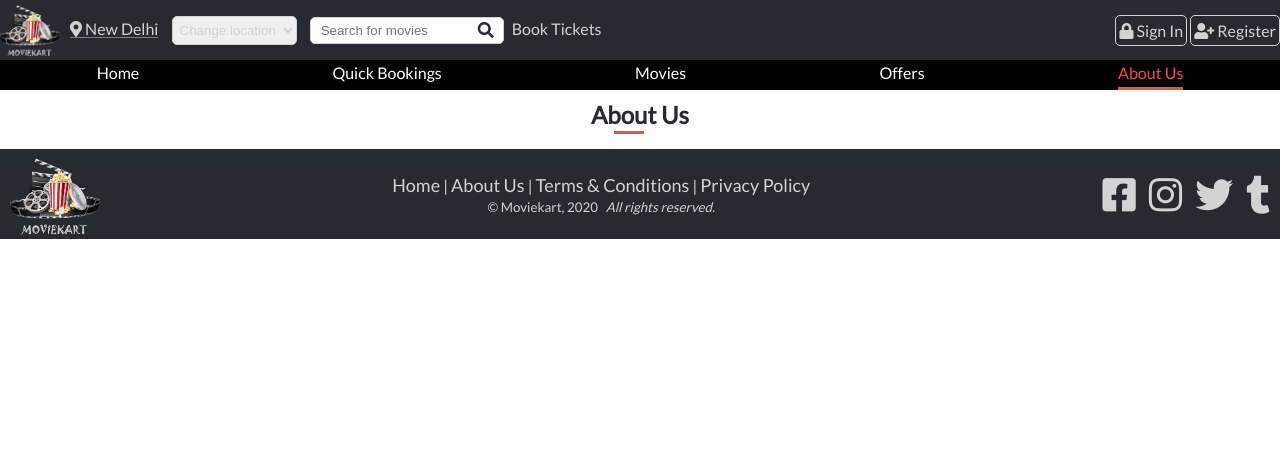
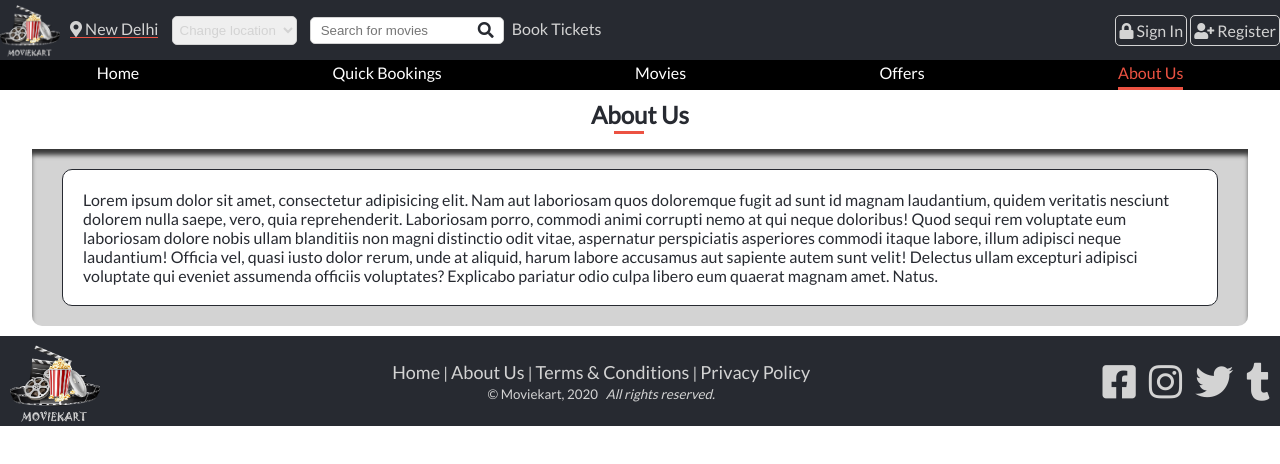
Before and after one commit to alishabab/movie-ticket-booking-website, a website: page about.html in a window 1280 px wide. Drawn offline with Linux system fonts and the light colour scheme.

Commit message:
Added about us paragraph

```diff
--- a/about.html
+++ b/about.html
@@ -54,6 +54,13 @@
   </header>
   <main>
     <h2 class="text-center heading-dash"> About Us <span></span></h2>
+    <section class="main-section">
+     <div class="about-us-text">
+       <p>
+       Lorem ipsum dolor sit amet, consectetur adipisicing elit. Nam aut laboriosam quos doloremque fugit ad sunt id magnam laudantium, quidem veritatis nesciunt dolorem nulla saepe, vero, quia reprehenderit. Laboriosam porro, commodi animi corrupti nemo at qui neque doloribus! Quod sequi rem voluptate eum laboriosam dolore nobis ullam blanditiis non magni distinctio odit vitae, aspernatur perspiciatis asperiores commodi itaque labore, illum adipisci neque laudantium! Officia vel, quasi iusto dolor rerum, unde at aliquid, harum labore accusamus aut sapiente autem sunt velit! Delectus ullam excepturi adipisci voluptate qui eveniet assumenda officiis voluptates? Explicabo pariatur odio culpa libero eum quaerat magnam amet. Natus.
+      </p>
+      </div>
+    </section>
   </main>
 
   <footer>
--- a/css/style.css
+++ b/css/style.css
@@ -400,6 +400,17 @@ a:hover {
   background-color: #ec5242;
 }
 
+/* Working on about */
+
+.about-us-text p {
+  display: inline-block;
+  background-color: white;
+  margin: 20px 30px;
+  padding: 20px;
+  border: 1px solid #272a31;
+  border-radius: 10px;
+}
+
 /* Responsiveness */
 
 .register {
```
Also changed, not shown: bookings.html (+4 -3 lines), index.html (+2 -2 lines), images/logo.png (deleted).
